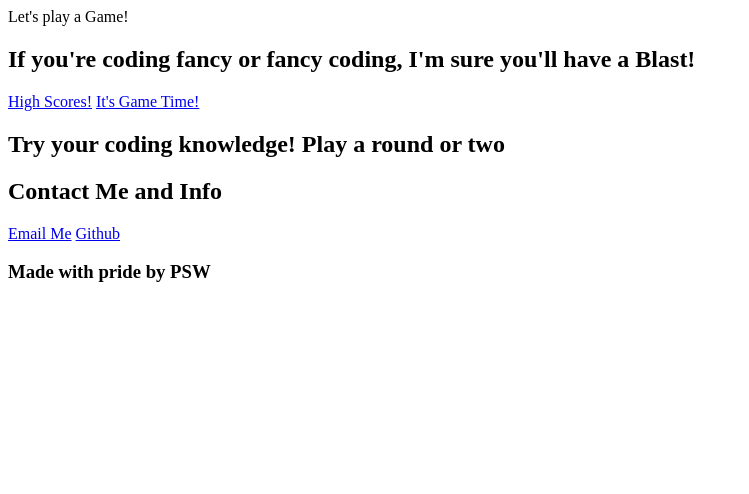
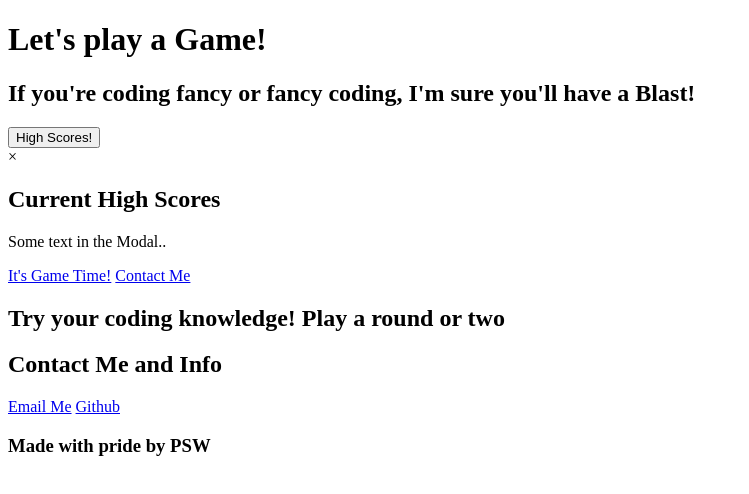
Before and after one commit to PhilippWinston/Code-Quiz, a plain HTML site: page index.html in a window 1280 px wide. Shown: the whole page, without its empty margins (0-749 px from the left). Drawn offline with Linux system fonts and the light colour scheme.

Commit message:
added highscore button/modal

```diff
--- a/index.html
+++ b/index.html
@@ -15,14 +15,27 @@
 
   <body>
     <header class="header">
-      <hi>Let's play a Game!</hi>
+      <h1>Let's play a Game!</h1>
       <h2>
         If you're coding fancy or fancy coding, I'm sure you'll have a Blast!
       </h2>
+
+      <!-- Trigger/Open The Modal -->
+      <button id="highscoreButton">High Scores!</button>
+
+      <!-- The Modal -->
+      <div id="highscoreModal" class="highcoreModal">
+        <!-- Modal content -->
+        <div class="modal-content">
+          <span class="close">&times;</span>
+          <h2>Current High Scores</h2>
+          <p>Some text in the Modal..</p>
+        </div>
+      </div>
       <nav>
-        <a href="#High-Scores!">High Scores!</a>
+        <a href="#It's-Game-Time!">It's Game Time!</a>
 
-        <a href="#It's-Game-Time!">It's Game Time!</a>
+        <a href="#Contact-Me">Contact Me</a>
       </nav>
     </header>
     <!-- add CSS background -->
@@ -33,8 +46,6 @@
         <h2>Try your coding knowledge! Play a round or two</h2>
       </section>
     </main>
-
-
 
     <footer id="Contact-Me" class="footer">
       <h2>Contact Me and Info</h2>
```
